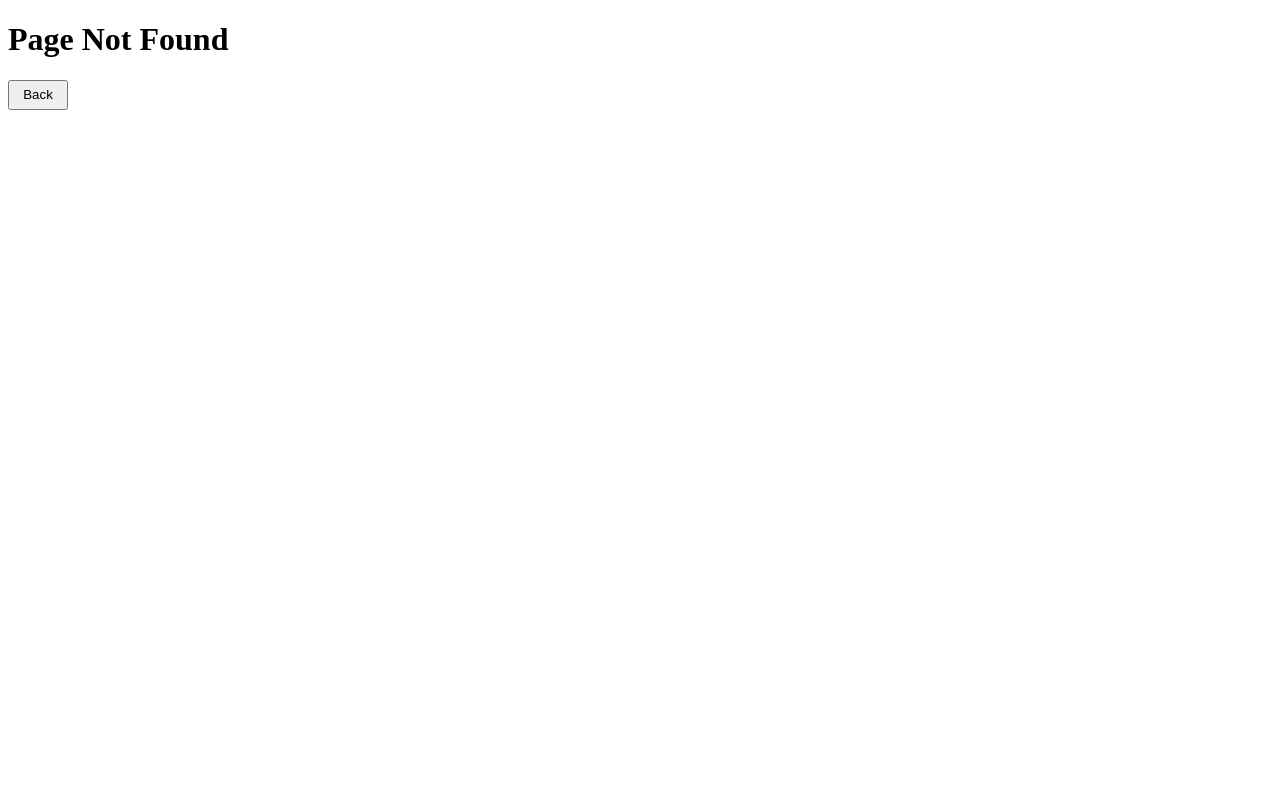
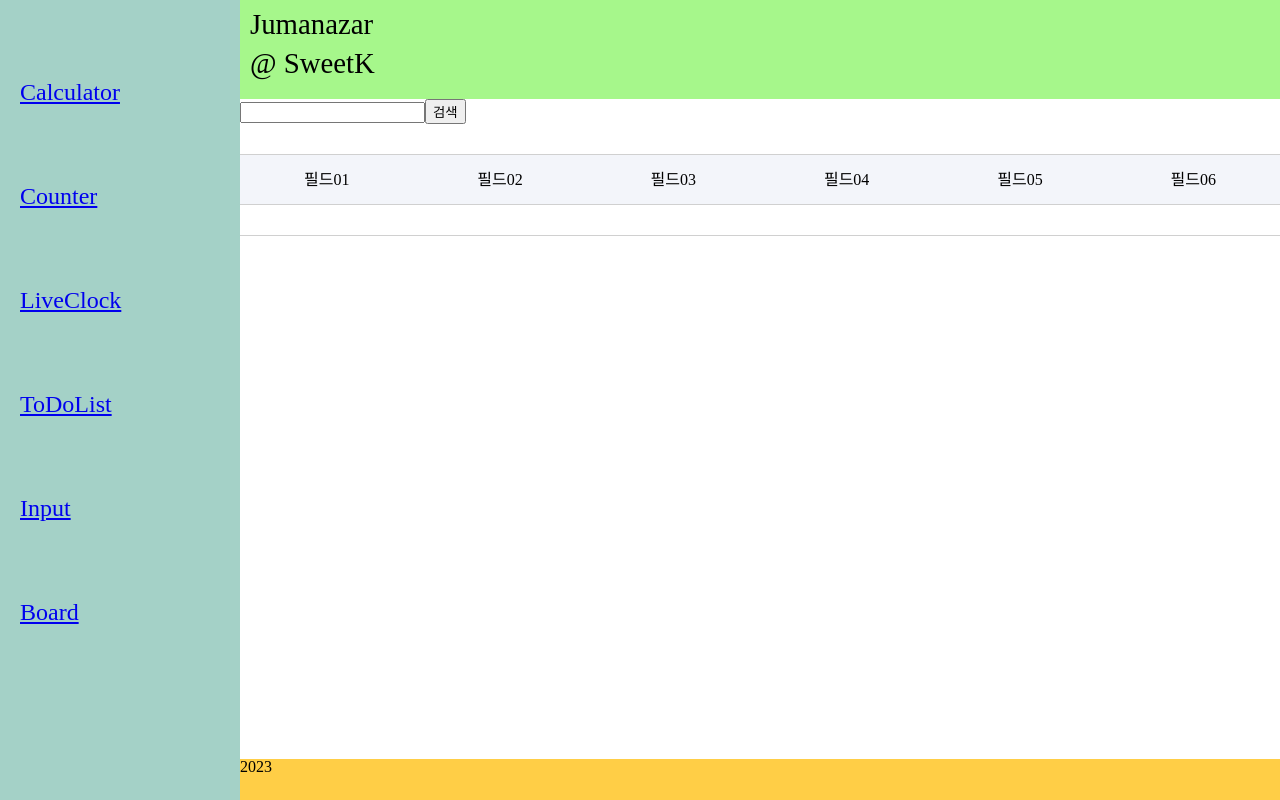
Before and after one commit to jsr1611/react-practice, a React (Create React App) app in the folder react-standard/: page /board in a window 1280 px wide. Before the commit this address had no page. Built offline with nearby package versions, Linux system fonts and the light colour scheme; a web font is replaced by a local one.

Commit message:
added board link to sidebar, added sample getdata async func to retrieve data from API

```diff
--- a/react-standard/src/components/Board.tsx
+++ b/react-standard/src/components/Board.tsx
@@ -1,4 +1,4 @@
-import { Table, TableBody, TableHead } from "@/style/Board";
+import { Table, TableBody, TableHead } from "@/styles/Board";
 
 /**
  * @description 게시판
--- a/react-standard/src/layout/Sidebar.tsx
+++ b/react-standard/src/layout/Sidebar.tsx
@@ -19,7 +19,7 @@ const SidebarContainer = styled.div`
 
     li {
         font-size: 1.5em;
-        margin-top: 100px;
+        margin-top: 80px;
         padding-left: 20px;
     }
 `;
@@ -49,6 +49,9 @@ function Sidebar({ title, description, menu }: Props) {
                 <li>
                     <Link to={"input"}>Input</Link>
                 </li>
+                <li>
+                    <Link to={"board"}>Board</Link>
+                </li>
             </ul>
         </SidebarContainer>
     );
--- a/react-standard/src/router.js
+++ b/react-standard/src/router.js
@@ -8,6 +8,7 @@ import Counter from "@/components/Counter";
 import LiveClock from "@/components/LiveClock";
 import TodoList from "@/components/ToDoList";
 import Input from "./components/Input";
+import Board from "./components/Board";
 
 const router = createBrowserRouter([
     {
@@ -41,6 +42,10 @@ const router = createBrowserRouter([
                 path: "input",
                 element: <Input />,
             },
+            {
+                path: "board",
+                element: <Board />,
+            },
         ],
     },
 ]);
```
Also changed, not shown: react-standard/src/api/board.ts (added, +11 -0 lines).
